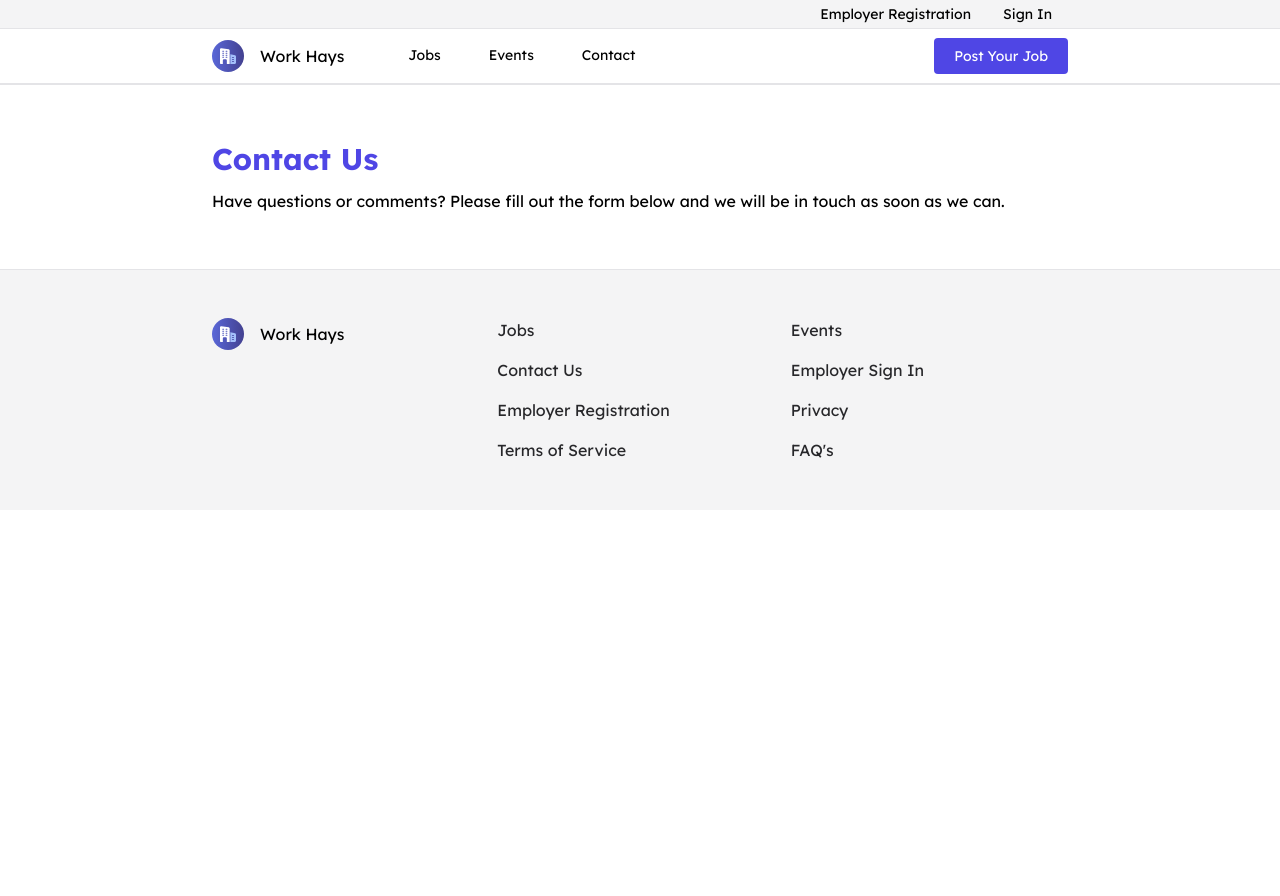
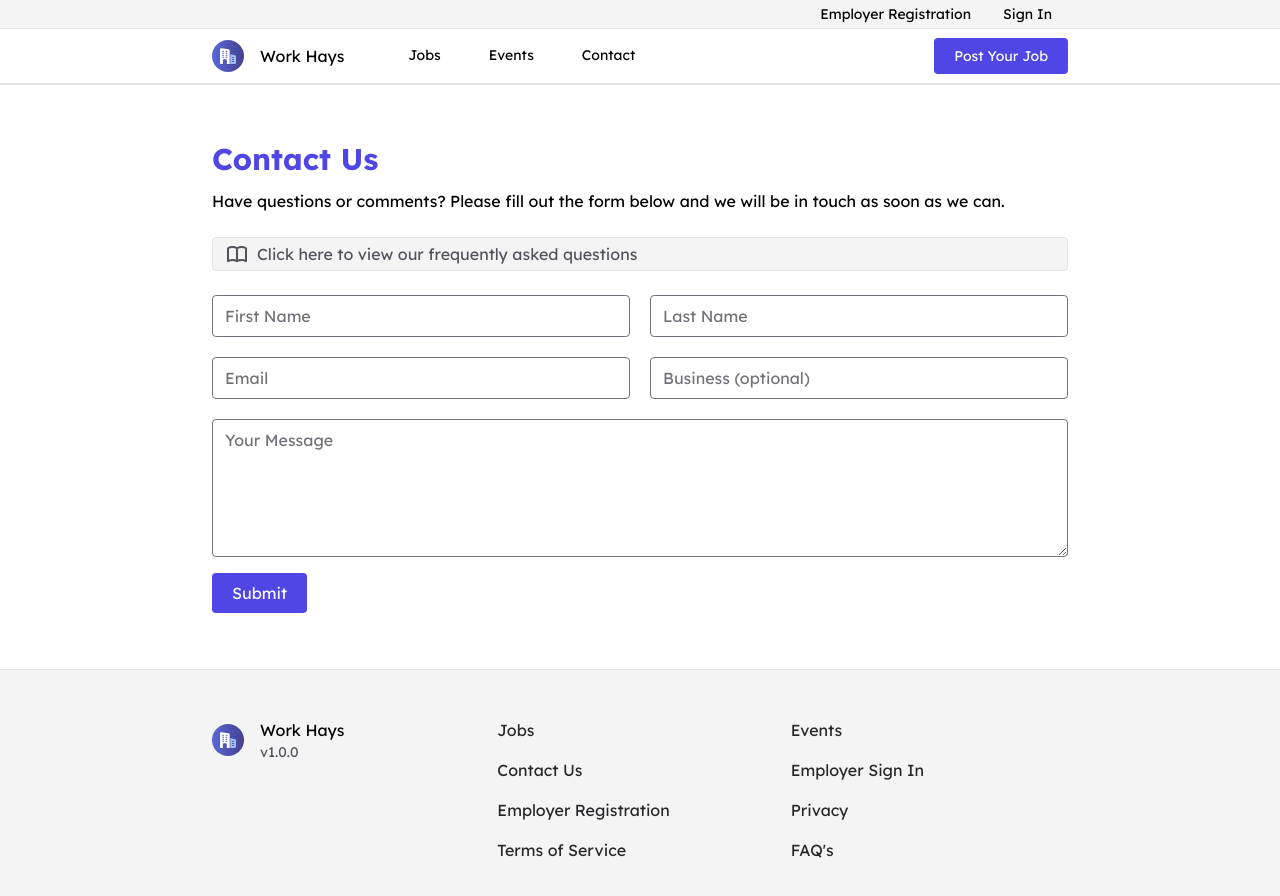
Before and after one commit to garrettbland/workhays-next, a Next.js app: page /contact in a window 1280 px wide. Shown: the top 896 px of the page. Before the commit the page ends 800 px from the top, so only its background shows below. Built offline with nearby package versions, Linux system fonts and the light colour scheme; what @tailwindcss/typography would draw is missing.

Commit message:
settign up contact form

```diff
--- /dev/null
+++ b/components/Button.jsx
@@ -0,0 +1,12 @@
+const Button = ({ title, ...rest }) => {
+    return (
+        <button
+            className="bg-indigo-600 hover:bg-indigo-700 text-white rounded px-5 py-2 transition-all"
+            {...rest}
+        >
+            {title}
+        </button>
+    )
+}
+
+export default Button
--- /dev/null
+++ b/components/Callout.jsx
@@ -0,0 +1,26 @@
+const Callout = ({ type, icon, children }) => {
+    const generate_classes = () => {
+        switch (type) {
+            case 'success': {
+                return 'bg-green-100 text-green-600 border-green-400'
+            }
+            case 'warning': {
+                return 'bg-orange-100 text-orange-600 border-orange-400'
+            }
+            default: {
+                return 'bg-gray-100 text-gray-600 border-gray-200'
+            }
+        }
+    }
+
+    return (
+        <p
+            class={`px-3 py-1 flex flex-row items-center space-x-2 rounded border mb-6 ${generate_classes()}`}
+        >
+            {icon ? icon : null}
+            <span class="prose">{children}</span>
+        </p>
+    )
+}
+
+export default Callout
--- a/components/Footer.jsx
+++ b/components/Footer.jsx
@@ -1,7 +1,7 @@
 import Link from 'next/link'
 import Image from 'next/image'
 import logo from '../public/work-hays-logo.svg'
-import { footer_links } from '../siteconfig.js'
+import { version, footer_links } from '../siteconfig.js'
 
 const Footer = () => {
     return (
@@ -17,7 +17,10 @@ const Footer = () => {
                                 width={32}
                                 className="w-8 h-8 rounded-full"
                             />
-                            <p>Work Hays</p>
+                            <div className="flex flex-col">
+                                <p>Work Hays</p>
+                                <p className="text-gray-600 text-sm">v{version}</p>
+                            </div>
                         </a>
                     </Link>
                 </div>
--- a/components/PageTitle.jsx
+++ b/components/PageTitle.jsx
@@ -1,10 +1,10 @@
 const PageTitle = ({ title, description }) => {
-	return (
-		<section>
-			<h1 className="text-3xl font-bold text-indigo-600 mb-3">{title}</h1>
-			<p className="prose prose-lg">{description}</p>
-		</section>
-	)
+    return (
+        <section className="mb-6">
+            <h1 className="text-3xl font-bold text-indigo-600 mb-3">{title}</h1>
+            <p className="prose prose-lg prose-blue">{description}</p>
+        </section>
+    )
 }
 
 export default PageTitle
--- a/jsconfig.json
+++ b/jsconfig.json
@@ -2,9 +2,8 @@
     "compilerOptions": {
         "baseUrl": ".",
         "paths": {
-            "@/components/*": [
-                "components/*"
-            ]
+            "@/components/*": ["components/*"],
+            "@/lib/*": ["lib/*"]
         }
     }
 }
--- /dev/null
+++ b/lib/email.js
@@ -0,0 +1,8 @@
+/**
+ * Validates email structure _@_@._
+ * @param {string} email
+ * @returns boolean
+ */
+export const is_email_valid = (email) => {
+    return /^[^\s@]+@[^\s@]+\.[^\s@]+$/.test(email)
+}
--- a/package.json
+++ b/package.json
@@ -5,9 +5,11 @@
     "scripts": {
         "dev": "next dev",
         "build": "next build",
-        "start": "next start"
+        "start": "next start",
+        "lint": "next lint"
     },
     "dependencies": {
+        "@heroicons/react": "^1.0.5",
         "next": "^12.0.3",
         "react": "17.0.2",
         "react-dom": "17.0.2"
@@ -16,6 +18,8 @@
         "@tailwindcss/forms": "^0.3.4",
         "@tailwindcss/typography": "^0.4.1",
         "autoprefixer": "^10.4.0",
+        "eslint": "7.32.0",
+        "eslint-config-next": "12.0.4",
         "gray-matter": "^4.0.3",
         "postcss": "^8.3.11",
         "prettier": "^2.4.1",
--- a/pages/contact.jsx
+++ b/pages/contact.jsx
@@ -1,13 +1,113 @@
+import { useState } from 'react'
 import Layout from '@/components/Layout'
 import PageTitle from '@/components/PageTitle'
+import Callout from '@/components/Callout'
+import Link from 'next/link'
+import { BookOpenIcon, CheckIcon, ExclamationCircleIcon } from '@heroicons/react/outline'
+import Button from '@/components/Button'
+import { is_email_valid } from '@/lib/email'
 
+const DEFAULT_FORM_FIELDS = {
+    first_name: '',
+    last_name: '',
+    email: '',
+    business: '',
+    message: '',
+}
+
+/**
+ * This is a function that does something
+ */
 const Contact = () => {
+    const [contactForm, setContactForm] = useState(DEFAULT_FORM_FIELDS)
+    const [successfulSubmit, setSuccessfulSubmit] = useState(false)
+    const [formError, setFormError] = useState('')
+    const [isLoading, setLoading] = useState(false)
+
+    const submit_form = (event) => {
+        event.preventDefault()
+        setFormError('')
+        if (is_email_valid(contactForm.email)) {
+            setContactForm(DEFAULT_FORM_FIELDS)
+            setSuccessfulSubmit(true)
+            alert(JSON.stringify(contactForm))
+        } else {
+            setFormError('Error. Please provide a valid email address.')
+        }
+    }
+
+    const update_form = (event, key) => {
+        const value = event.target.value
+        setContactForm({
+            ...contactForm,
+            [key]: value,
+        })
+    }
+
     return (
         <Layout>
             <PageTitle
                 title="Contact Us"
                 description="Have questions or comments? Please fill out the form below and we will be in touch as soon as we can."
             />
+            <Callout icon={<BookOpenIcon className="h-6 w-6" />}>
+                <Link href="/faq">
+                    <a>Click here</a>
+                </Link>{' '}
+                to view our frequently asked questions
+            </Callout>
+            {formError !== '' && (
+                <Callout type="warning" icon={<ExclamationCircleIcon className="h-6 w-6" />}>
+                    {formError}
+                </Callout>
+            )}
+            {successfulSubmit && (
+                <Callout type="success" icon={<CheckIcon className="h-6 w-6" />}>
+                    Success! Your submission was submitted successfully.
+                </Callout>
+            )}
+            <section>
+                <form name="contact" onSubmit={submit_form}>
+                    <div className="grid grid-cols-1 md:grid-cols-2 gap-5 mb-4">
+                        <input
+                            onChange={(e) => update_form(e, 'first_name')}
+                            value={contactForm.first_name}
+                            name="first"
+                            placeholder="First Name"
+                            type="text"
+                        />
+                        <input
+                            onChange={(e) => update_form(e, 'last_name')}
+                            value={contactForm.last_name}
+                            name="last"
+                            placeholder="Last Name"
+                            type="text"
+                        />
+                        <input
+                            onChange={(e) => update_form(e, 'email')}
+                            value={contactForm.email}
+                            name="email"
+                            placeholder="Email"
+                            type="email"
+                        />
+                        <input
+                            onChange={(e) => update_form(e, 'business')}
+                            value={contactForm.business}
+                            name="business"
+                            placeholder="Business (optional)"
+                            type="text"
+                        />
+                        <textarea
+                            onChange={(e) => update_form(e, 'message')}
+                            value={contactForm.message}
+                            className="col-span-1 md:col-span-2"
+                            placeholder="Your Message"
+                            rows="5"
+                        ></textarea>
+                    </div>
+                    <Button title={isLoading ? 'Loading...' : 'Submit'} type="submit" />
+                </form>
+            </section>
         </Layout>
     )
 }
--- a/pages/faq/[slug].jsx
+++ b/pages/faq/[slug].jsx
@@ -4,17 +4,18 @@ import ReactMarkdown from 'react-markdown'
 import fs from 'fs'
 import path from 'path'
 
-export default ({ article }) => {
+const FrequentlyAskedQuestion = ({ article }) => {
     return (
         <Layout>
             <div>Title: {article.frontmatter.title}</div>
-            <ReactMarkdown children={article.markdownBody} />
+            <ReactMarkdown>{article.markdownBody}</ReactMarkdown>
         </Layout>
     )
 }
 
 /**
- * Get article data
+ * Get static data at time of build. In this function,
+ * we take in params and grab whatever file
  */
 export const getStaticProps = async ({ params }) => {
     console.log('Getting info for article...')
@@ -34,7 +35,8 @@ export const getStaticProps = async ({ params }) => {
 }
 
 /**
- * Render all of the faq pages
+ * Render all of the faq pages, and define a list
+ * of paths to render at build time
  */
 export const getStaticPaths = async () => {
     console.log('Creating article paths...')
@@ -54,3 +56,5 @@ export const getStaticPaths = async () => {
         fallback: false,
     }
 }
+
+export default FrequentlyAskedQuestion
--- a/siteconfig.js
+++ b/siteconfig.js
@@ -1,3 +1,5 @@
+export const version = '1.0.0'
+
 export const navbar_links = [
     {
         title: 'Jobs',
--- a/styles/tailwind.css
+++ b/styles/tailwind.css
@@ -4,3 +4,13 @@
 @tailwind utilities;
 
 /* Custom classes go below */
+input[type='text'],
+input[type='email'],
+input[type='password'],
+textarea {
+    @apply rounded focus:outline-none focus:ring-2 focus:ring-indigo-600 ring-offset-2;
+}
+
+.disabled {
+    @apply opacity-50 hover:cursor-not-allowed;
+}
```
Also changed, not shown: .eslintrc.json (added), 1 other file (tests, documents, lock files or other folders).
